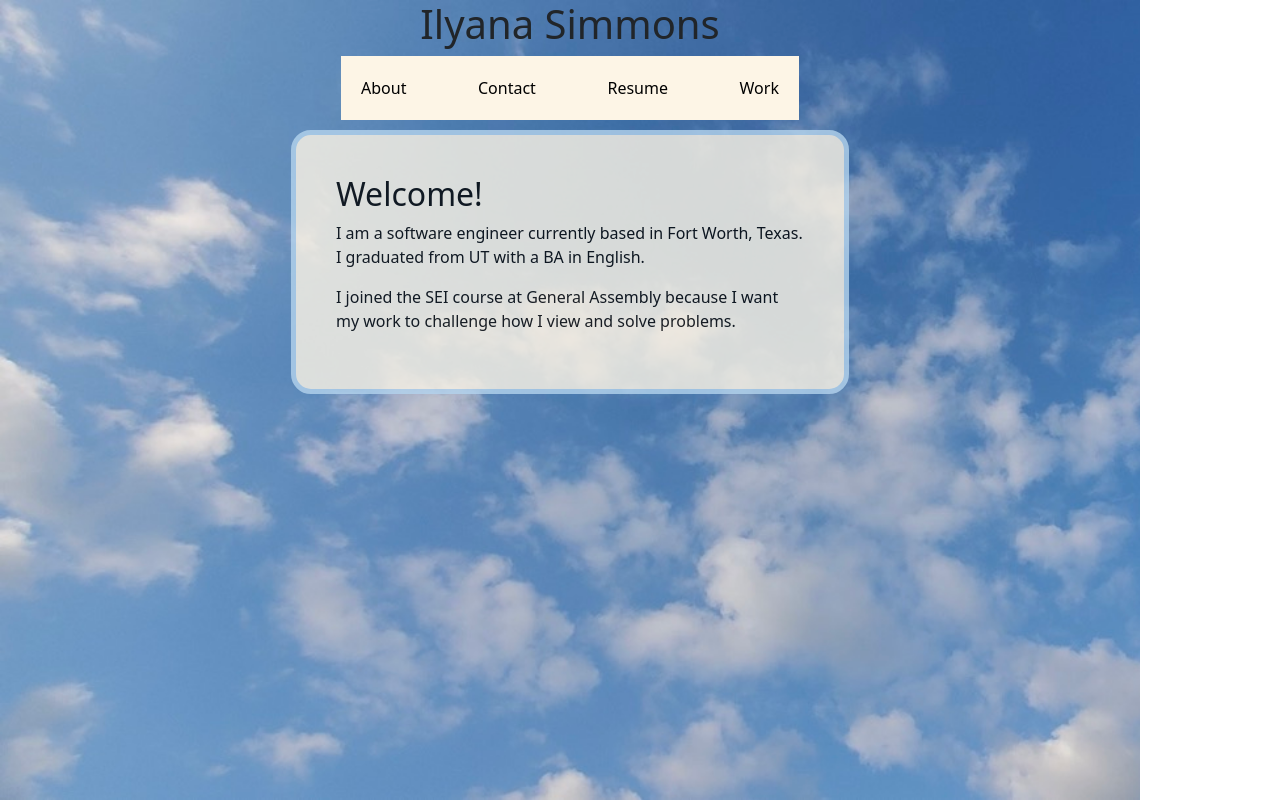
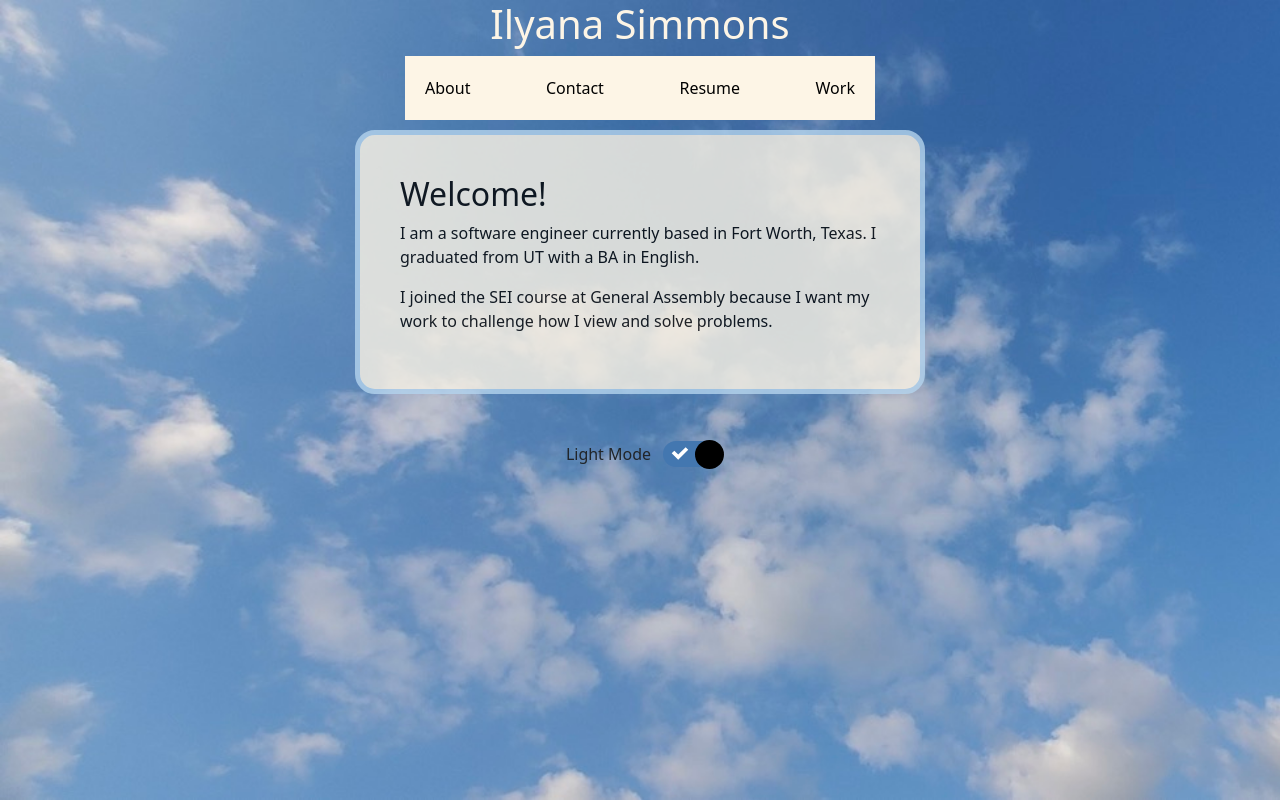
Before and after one commit to ilsyim/react-portfolio-front-end, a React (Create React App) app: page / in a window 1280 px wide. Built offline with nearby package versions, Linux system fonts and the light colour scheme.

Commit message:
change switch color

```diff
--- a/package.json
+++ b/package.json
@@ -7,7 +7,8 @@
     "react": "^18.2.0",
     "react-dom": "^18.2.0",
     "react-router-dom": "^6.3.0",
-    "react-scripts": "^5.0.1"
+    "react-scripts": "^5.0.1",
+    "react-switch": "^7.0.0"
   },
   "scripts": {
     "start": "react-scripts start",
--- a/src/App.css
+++ b/src/App.css
@@ -1,21 +1,62 @@
-/* Landing */
-.container {
-  display: flex;
-  align-items: center;
-  flex-direction: column;
+:root {
+  --light-bg: oldlace;
+  --dark-bg: black;
+  --light-text: black;
+  --dark-text: oldlace;
+  --light-text-hover: #4377b0;
+  --dark-text-hover: #699bcc;
+  --light-h1: oldlace;
+  --dark-h1: black ;
+}
+
+.App {
   background-image: url("/public/clouds.jpeg");
   background-repeat: no-repeat;
   background-size: cover;
   margin: 0;
   height: 100vh;
   width: 100vw;
+  display: flex;
+  align-items: center;
+  flex-direction: column;
+  overscroll-behavior: none;
+  scroll-behavior: smooth;
+}
+
+.switch {
+  display: flex;
+  justify-content: center;
+  align-items: center;
+  width: 100vw;
+  height: 100px;
+}
+
+.switch label {
+  margin: 10px;
+}
+
+#light h1 {
+  color: var(--light-h1);
+}
+
+#dark h1 {
+  color: var(--dark-h1);
+}
+
+/* Landing */
+.container {
+  display: flex;
+  align-items: center;
+  flex-direction: column;
   overscroll-behavior: none;
   scroll-behavior: smooth;
 }
 
 /* Portfolio */
+.portfolio {
+  width: 50%;
+}
 .portfolioNav{
-  background-color: oldlace;
   overscroll-behavior: none;
   scroll-behavior: smooth;
   display: grid;
@@ -37,12 +78,25 @@
   background-color: black;
 }
 
-.portfolio {
-  width: 50%;
+#light button {
+  background-color: var(--light-bg);
+  color: var(--light-text);
+}
+
+#light button:hover {
+  color: var(--light-text-hover);
+}
+
+#dark button {
+  background-color: var(--dark-bg);
+  color: var(--dark-text);
+}
+
+#dark button:hover {
+  color: var(--dark-text-hover);
 }
 
 button {
-  background-color: oldlace;
   border: none;
   padding: 0;
   margin: 0;
--- a/src/App.jsx
+++ b/src/App.jsx
@@ -2,6 +2,7 @@ import "./App.css"
 import Landing from './pages/Landing/Landing'
 import { useState } from 'react';
 import { createContext } from 'react'
+import ReactSwitch from "react-switch";
 export const ThemeContext = createContext(null)
 
 const App = () => {
@@ -15,6 +16,10 @@ const App = () => {
       <ThemeContext.Provider value={{theme, toggleTheme}}>
         <div className="App" id={theme}>
           <Landing />
+          <div className="switch">
+            <label>{theme === "light" ? "Light Mode" : "Dark Mode"}</label>
+            <ReactSwitch onChange={toggleTheme} checked={theme === "light"} onColor="#4377b0" onHandleColor="#000" offHandleColor="#4377b0" offColor="#000" width={60} height={26} handleDiameter={29}/>
+          </div>
         </div>
       </ThemeContext.Provider>
     </>
--- a/src/index.css
+++ b/src/index.css
@@ -1,5 +1,14 @@
 html {
   overflow: hidden;
+  scroll-padding-top: 5rem;
+}
+/* The Universal Selector */
+*, /* All elements*/
+*::before, /* All ::before pseudo-elements */
+*::after { /* All ::after pseudo-elements */
+  /* height & width will now include border & padding by default
+     but can be over-ridden as needed */
+  box-sizing: inherit;
 }
 #root {
   overscroll-behavior: none;
@@ -10,3 +19,6 @@ code {
   font-family: source-code-pro, Menlo, Monaco, Consolas, 'Courier New',
     monospace;
 }
+body {
+  margin: 0;
+}
```
Also changed, not shown: 1 other file (tests, documents, lock files or other folders).
